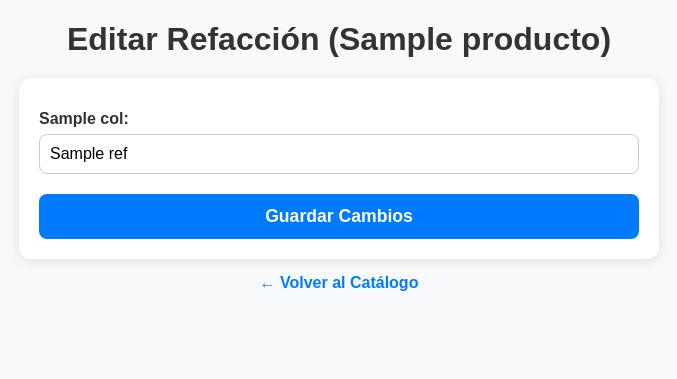
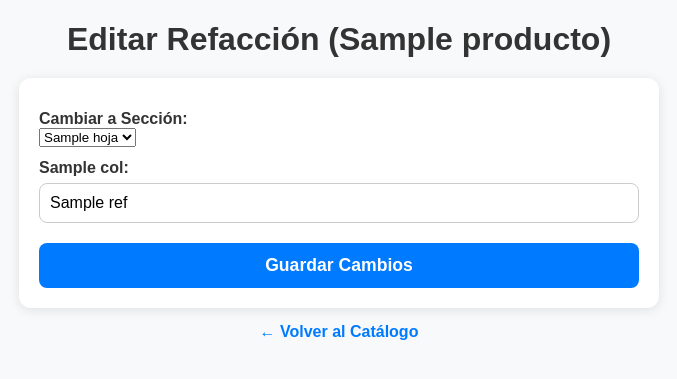
Before and after one commit to refaccionariarg6-alt/refacciones, a Flask app: template templates/editar.html in a window 1280 px wide. Shown: the top 379 px of the page, without its empty margins (301-978 px from the left). Run offline with Flask 3, Linux system fonts and the light colour scheme; the template is opened without the code that fills it: most values are stand-ins (such as "Sample title", 1, 10 or a date in 2020).

Commit message:
editar.html

```diff
--- a/templates/editar.html
+++ b/templates/editar.html
@@ -92,12 +92,21 @@
 <body>
   <h1>Editar Refacción ({{ ref['PRODUCTO'] }})</h1>
   <form method="post">
-    {% for col in columnas %}
-      <label for="{{ col }}">{{ col }}:</label>
-      <input type="text" id="{{ col }}" name="{{ col }}" value="{{ ref[col] }}">
+  <label for="nueva_hoja">Cambiar a Sección:</label>
+  <select id="nueva_hoja" name="nueva_hoja">
+    {% for h in hojas %}
+      <option value="{{ h }}" {% if h == hoja %}selected{% endif %}>{{ h }}</option>
     {% endfor %}
-    <button type="submit">Guardar Cambios</button>
-  </form>
+  </select>
+
+  {% for col in columnas %}
+    <label for="{{ col }}">{{ col }}:</label>
+    <input type="text" id="{{ col }}" name="{{ col }}" value="{{ ref[col] }}">
+  {% endfor %}
+  <button type="submit">Guardar Cambios</button>
+</form>
+
   <a class="volver" href="{{ url_for('index') }}">← Volver al Catálogo</a>
+
 </body>
 </html>
```
